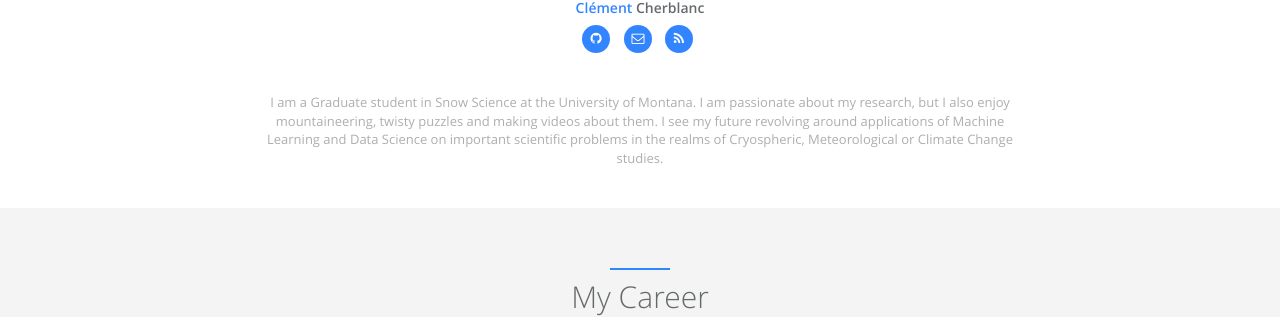
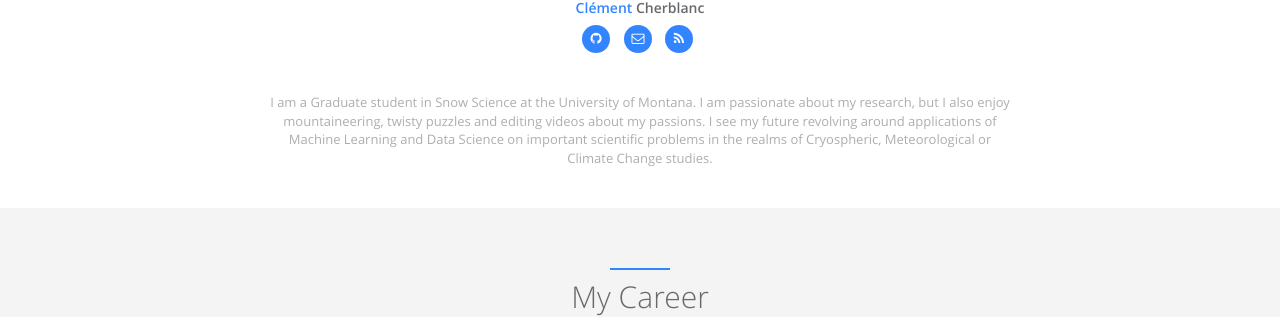
Before and after one commit to ClemAntarctica/ClemAntarctica.github.io, a Jekyll site: the page built from index.html, in a window 1280 px wide and 900 px high, scrolled down 515 px. Shown: the part 167-484 px from the top of the window. Built offline with Jekyll 4.4.1, drawn with Linux system fonts in a browser that asks for light colours.

Commit message:
Add files via upload

```diff
--- a/_config.yml
+++ b/_config.yml
@@ -28,7 +28,7 @@ author:  # change following line to your infomation.
   skill_icon2:
     - name: fa-linux
     - name: icon-apache
-  desc: "I am a Graduate student in Snow Science at the University of Montana. I am passionate about my research, but I also enjoy mountaineering, twisty puzzles and making videos about them. I see my future revolving around applications of Machine Learning and Data Science on important scientific problems in the realms of Cryospheric, Meteorological or Climate Change studies."  # Describe yourself.
+  desc: "I am a Graduate student in Snow Science at the University of Montana. I am passionate about my research, but I also enjoy mountaineering, twisty puzzles and editing videos about my passions. I see my future revolving around applications of Machine Learning and Data Science on important scientific problems in the realms of Cryospheric, Meteorological or Climate Change studies."  # Describe yourself.
 
 # comment
 disqus:  # if you wanna comment feature, go to https://disqus.com/ to get your configuration; if not, comment following two lines.
```
